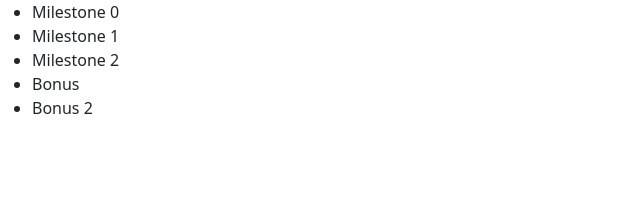
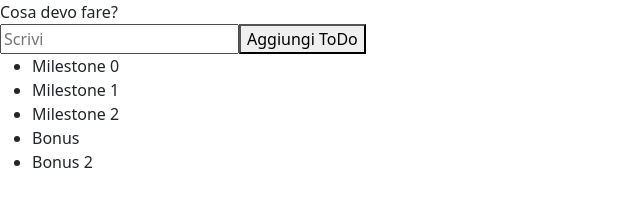
Before and after one commit to davidearbola/vue-todolist, a plain HTML site: page index.html in a window 1280 px wide. Shown: the whole page, without its empty margins (0-640 px from the left). Drawn offline with nearby package versions, Linux system fonts and the light colour scheme.

Commit message:
M1 - aggiungo una input e un button al click prendo il value dell' input che è collegato al data di vue e lo stampo aggiungendolo alla lista

```diff
--- a/index.html
+++ b/index.html
@@ -25,6 +25,9 @@
 <body>
     <!-- Div per Vue JS -->
     <div id="app">
+        <label for="toDo">Cosa devo fare?</label><br>
+        <input type="text" id="toDo" v-model="valoreInput" placeholder="Scrivi">
+        <button @click="addToDo(valoreInput, toDoList)">Aggiungi ToDo</button>
         <ul>
             <li v-for="elemento in toDoList">{{elemento}}</li>
         </ul>
--- a/js/main.js
+++ b/js/main.js
@@ -12,9 +12,17 @@ createApp({
 				"Bonus",
 				"Bonus 2",
 			],
+			valoreInput: "",
 		};
 	},
-	methods: {},
+	methods: {
+		addToDo(valore, array) {
+			console.log(valore);
+			array.push(valore);
+			console.log(array);
+			this.valoreInput = ""; // valore = ""; non funziona
+		},
+	},
 	mounted() {
 		console.log("Applicazione montata");
 	},
```
